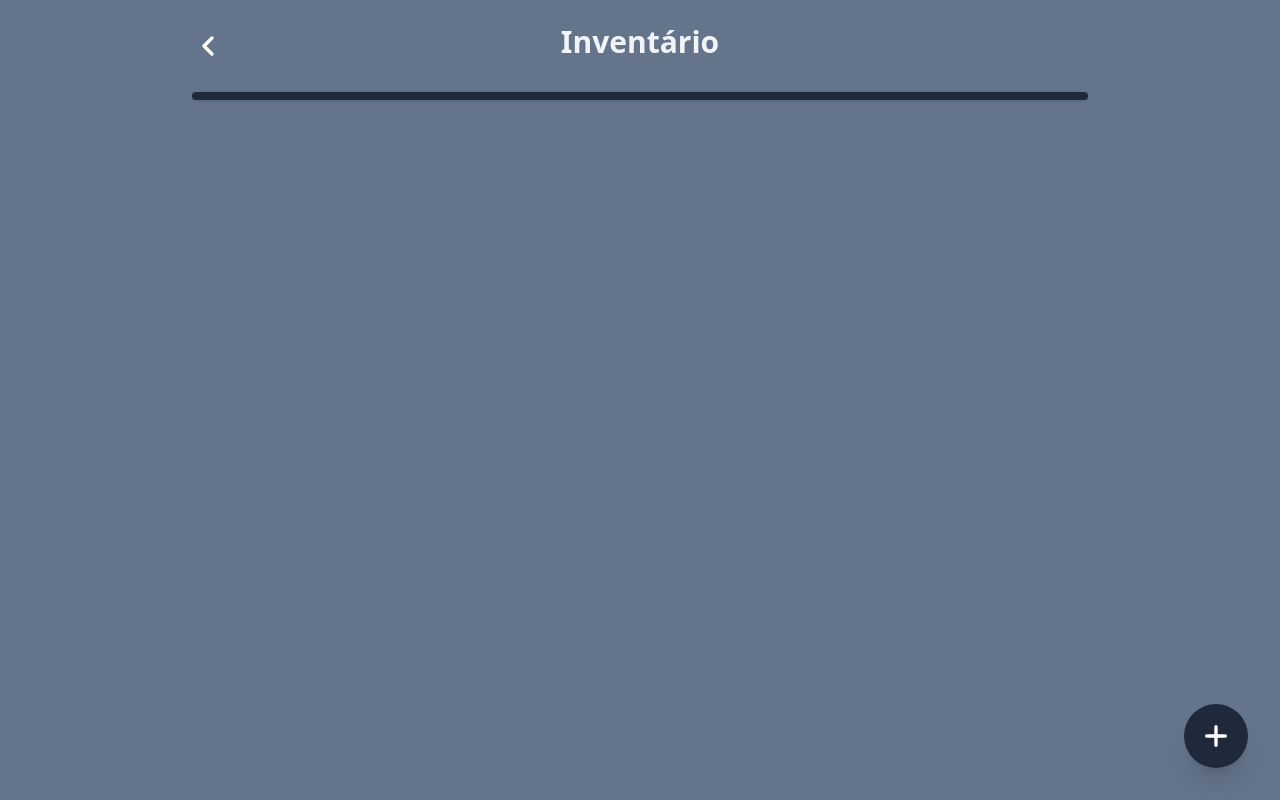
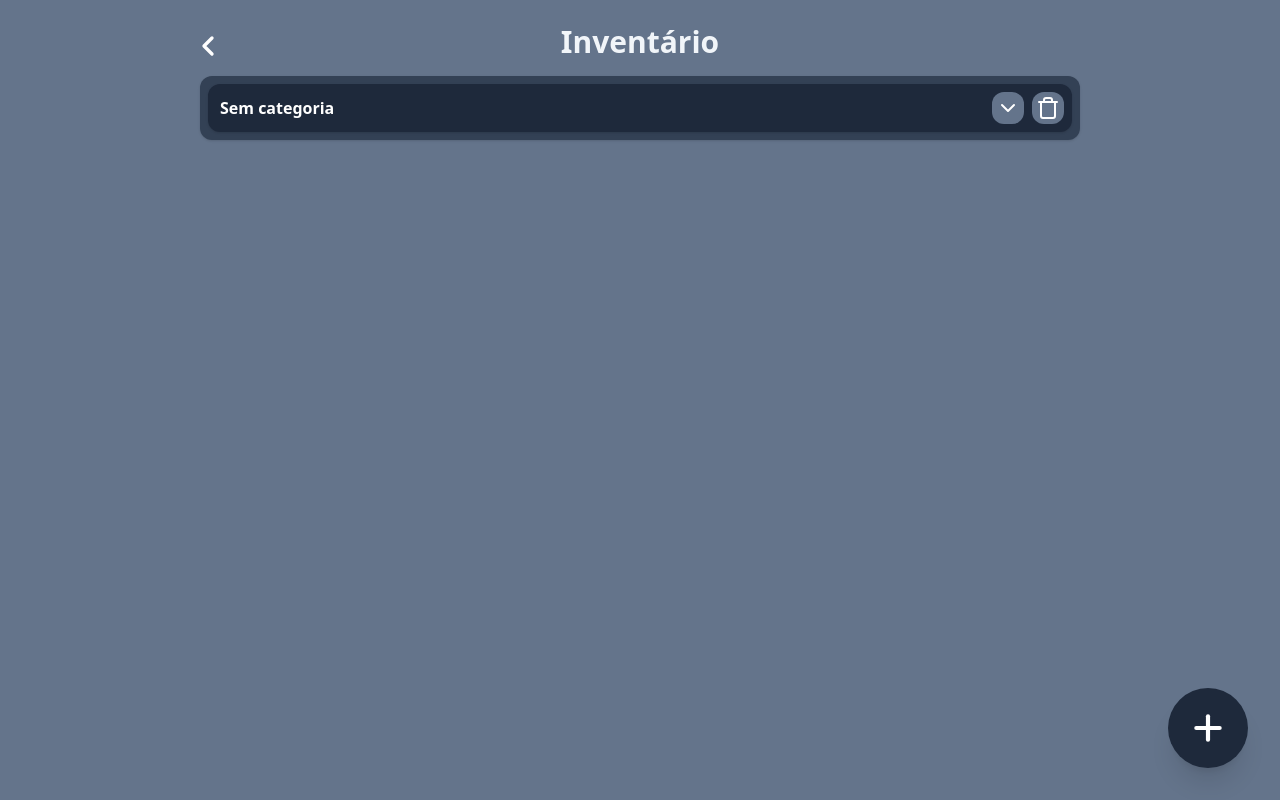
Before and after one commit to Jardollyno/dark-line-system, a React (Vite) app: page /inventory in a window 1280 px wide. Built offline with nearby package versions, Linux system fonts and the light colour scheme.

Commit message:
Separa por categoria

```diff
--- /dev/null
+++ b/src/components/AddCategory.jsx
@@ -0,0 +1,45 @@
+/* eslint-disable react/prop-types */
+import { useState } from "react";
+import Input from "./Input.jsx";
+import Button from "./Button.jsx";
+import Title from "./Title.jsx";
+
+function AddCategory({ onAddCategorySubmit, onClose }) {
+  const [name, setName] = useState("");
+
+  return (
+    <div className="fixed inset-0 flex items-center justify-center bg-black/50 z-50">
+      <div className="bg-slate-400 w-full max-w-md rounded-xl shadow-2xl p-6 m-4 relative">
+        <Title>Adicionar Categoria</Title>
+        <div className="flex flex-row items-center gap-2">
+          <p className="w-64 text-xl text-slate-100 font-semibold text-left">
+            Nome:
+          </p>
+          <Input
+            type="text"
+            placeholder="Nome da categoria..."
+            value={name}
+            onChange={(event) => setName(event.target.value)}
+          ></Input>
+        </div>
+        <div className="flex justify-center gap-4 mt-2">
+          <Button
+            onClick={() => {
+              // verificar campos vazios
+              if (!name.trim()) {
+                alert("Por favor, preencha todos os campos.");
+                return;
+              }
+              onAddCategorySubmit(name);
+              setName("");
+            }}
+          >
+            Adicionar Item
+          </Button>
+          <Button onClick={onClose}>Cancelar</Button>
+        </div>
+      </div>
+    </div>
+  );
+}
+export default AddCategory;
--- /dev/null
+++ b/src/components/Categories.jsx
@@ -0,0 +1,133 @@
+import { ChevronDownIcon, TrashIcon } from "lucide-react";
+import { useState } from "react";
+
+import ItemPage from "../pages/ItemPage";
+
+const DEFAULT_CATEGORY = {
+  id: "uncategorized",
+  name: "Sem categoria",
+  system: true,
+};
+
+/* eslint-disable react/prop-types */
+function Categories({ items, setItems, categories, onDeleteCategoryClick }) {
+  const [openCategories, setOpenCategories] = useState({});
+  const [showItemDetails, setShowItemDetails] = useState(false);
+  const [selectedItem, setSelectedItem] = useState(null);
+  const safeCategories = ensureDefaultCategory(categories);
+
+  function filterByCategory(category, items, categories) {
+    if (category.system) {
+      return items.filter(
+        (item) => !categories.some((cat) => cat.name === item.category),
+      );
+    }
+
+    return items.filter((item) => item.category === category.name);
+  }
+
+  function ensureDefaultCategory(categories) {
+    const exists = categories.some((cat) => cat.id === "uncategorized");
+
+    if (exists) return categories;
+
+    return [DEFAULT_CATEGORY, ...categories];
+  }
+
+  function toggleCategory(categoryId) {
+    setOpenCategories((prev) => ({
+      ...prev,
+      [categoryId]: !prev[categoryId],
+    }));
+  }
+
+  function onSeeDetailsClick(item) {
+    setSelectedItem(item);
+    setShowItemDetails(true);
+  }
+
+  function onUpdateItem(updatedItem) {
+    setItems((prev) =>
+      prev.map((item) => (item.id === updatedItem.id ? updatedItem : item)),
+    );
+  }
+
+  function onDeleteItemClick(id) {
+    setItems((prev) => prev.filter((item) => item.id !== id));
+  }
+
+  return (
+    <div>
+      <ul>
+        {safeCategories.map((category) => (
+          <li
+            key={category.id}
+            className="m-2 bg-slate-700 text-white p-2 rounded-xl shadow"
+          >
+            <div className="bg-slate-800 text-white p-2 rounded-xl shadow">
+              <div className="p-1 flex items-center gap-2 font-semibold">
+                <span>{category.name}</span>
+                <button
+                  onClick={() => toggleCategory(category.id)}
+                  className="absolute right-[4rem] pl-1 w-8 h-8 rounded-xl bg-slate-500
+              text-white  hover:bg-indigo-700 transition"
+                >
+                  <ChevronDownIcon />
+                </button>
+                <button
+                  onClick={() => onDeleteCategoryClick(category.id)}
+                  className="absolute right-[1.5rem] pl-1 w-8 h-8 rounded-xl bg-slate-500
+              text-white hover:bg-red-500 transition"
+                >
+                  <TrashIcon />
+                </button>
+              </div>
+            </div>
+            <div>
+              <ul>
+                {openCategories[category.id] &&
+                  filterByCategory(category, items, safeCategories).map(
+                    (item) => (
+                      <li
+                        key={item.id}
+                        className="m-2 bg-slate-700 text-white p-2 rounded-xl shadow"
+                      >
+                        <div className="p-1 flex items-center gap-2 font-semibold">
+                          <span onClick={() => onSeeDetailsClick(item)}>
+                            {item.name}
+                          </span>
+                          <span className="text-slate-300">-</span>
+                          <span className="text-slate-300 text-sm">
+                            {item.quantity} unidades
+                          </span>
+
+                          <button
+                            onClick={() => onDeleteItemClick(item.id)}
+                            className="absolute right-5 pl-1 w-8 h-8 rounded-xl bg-slate-500  text-white hover:bg-red-500 transition"
+                          >
+                            <TrashIcon />
+                          </button>
+                        </div>
+                      </li>
+                    ),
+                  )}
+              </ul>
+            </div>
+          </li>
+        ))}
+      </ul>
+      <div>
+        {showItemDetails && (
+          <ItemPage
+            item={selectedItem}
+            categorys={categories}
+            onClose={() => setShowItemDetails(false)}
+            onSave={onUpdateItem}
+          />
+        )}
+      </div>
+    </div>
+  );
+}
+
+export default Categories;
--- a/src/pages/Inventory.jsx
+++ b/src/pages/Inventory.jsx
@@ -3,10 +3,10 @@ import { useNavigate } from "react-router-dom";
 import { useState, useEffect } from "react";
 import { v4 } from "uuid";
 
+import AddCategory from "../components/AddCategory";
 import AddItems from "../components/AddItems";
-import Items from "../components/Items";
 import Title from "../components/Title";
-import ItemPage from "./ItemPage";
+import Categories from "../components/Categories";
 
 function Inventory() {
   function onAddItemSubmit(name, category, quantity, minimum) {
@@ -20,34 +20,35 @@ function Inventory() {
     setItems([...items, newItem]);
   }
 
-  function onSeeDetailsClick(item) {
-    const selectedItem = item;
-    setSelectedItem(selectedItem);
-    setShowItemDetails(true);
+  function onAddCategorySubmit(name) {
+    const newCategory = {
+      id: v4(),
+      name: name,
+    };
+    setCategories([...categories, newCategory]);
   }
 
-  function onUpdateItem(updatedItem) {
-    setItems(
-      items.map((item) => (item.id === updatedItem.id ? updatedItem : item)),
-    );
+  function onDeleteCategoryClick(id) {
+    const newCategories = categories.filter((category) => category.id !== id);
+    setCategories(newCategories);
   }
-
-  function onDeleteItemClick(id) {
-    const newItems = items.filter((item) => item.id !== id);
-    setItems(newItems);
-  }
-
-  const [selectedItem, setSelectedItem] = useState(null);
 
   const [items, setItems] = useState(() => {
     const storedItems = localStorage.getItem("items");
     return storedItems ? JSON.parse(storedItems) : [];
   });
+  const [showAddItems, setShowAddItems] = useState(false);
+  const [showAddCategory, setShowAddCategory] = useState(false);
+  const [showAddButtons, setShowAddButtons] = useState(false);
+  const [categories, setCategories] = useState(() => {
+    const storedCategories = localStorage.getItem("categories");
+    return storedCategories ? JSON.parse(storedCategories) : [];
+  });
+  const navigate = useNavigate();
 
-  const [showItemDetails, setShowItemDetails] = useState(false);
-  const [showAddItems, setShowAddItems] = useState(false);
-
-  const navigate = useNavigate();
+  useEffect(() => {
+    localStorage.setItem("categories", JSON.stringify(categories));
+  }, [categories]);
 
   useEffect(() => {
     localStorage.setItem("items", JSON.stringify(items));
@@ -62,38 +63,63 @@ function Inventory() {
           </button>
           <Title>Inventário</Title>
         </div>
-        <div className="mt-6 bg-slate-800 text-white p-1 rounded-xl shadow">
-          <Items
+        <div>
+          <Categories
             items={items}
-            onSeeDetailsClick={onSeeDetailsClick}
-            onDeleteItemClick={onDeleteItemClick}
-          ></Items>
+            setItems={setItems}
+            categories={categories}
+            onDeleteCategoryClick={onDeleteCategoryClick}
+          ></Categories>
         </div>
         <div>
           <button
             onClick={() => {
-              setShowAddItems(true);
+              setShowAddButtons(!showAddButtons);
             }}
-            className="fixed bottom-8 right-8 h-16 w-16 flex items-center justify-center rounded-full
+            className="fixed bottom-8 right-8 h-20 w-20 flex items-center justify-center rounded-full
           bg-slate-800 text-white shadow-xl hover:bg-indigo-700 transition"
           >
-            <Plus className="w-8 h-8 text-white" strokeWidth={2.5} />
+            <Plus className="w-10 h-10 text-white" strokeWidth={2.5} />
           </button>
+          <div>
+            {showAddButtons && (
+              <div className="fixed bottom-[7.5rem] right-[2.5rem] flex flex-col gap-2">
+                <button
+                  onClick={() => {
+                    setShowAddItems(true);
+                    setShowAddButtons(false);
+                  }}
+                  className="h-16 w-16 flex items-center justify-center rounded-full bg-slate-800 text-white shadow-xl hover:bg-indigo-700 transition"
+                >
+                  <span className="text-xs">Item</span>
+                </button>
+                <button
+                  onClick={() => {
+                    setShowAddCategory(true);
+                    setShowAddButtons(false);
+                  }}
+                  className="h-16 w-16 flex items-center justify-center rounded-full bg-slate-800 text-white shadow-xl hover:bg-indigo-700 transition"
+                >
+                  <span className="text-xs">Categoria</span>
+                </button>
+              </div>
+            )}
+          </div>
         </div>
         <div>
           {showAddItems && (
             <AddItems
+              categories={categories}
               onAddItemSubmit={onAddItemSubmit}
               onClose={() => setShowAddItems(false)}
             />
           )}
         </div>
         <div>
-          {showItemDetails && (
-            <ItemPage
-              item={selectedItem}
-              onClose={() => setShowItemDetails(false)}
-              onSave={onUpdateItem}
+          {showAddCategory && (
+            <AddCategory
+              onAddCategorySubmit={onAddCategorySubmit}
+              onClose={() => setShowAddCategory(false)}
             />
           )}
         </div>
```
Also changed, not shown: src/components/AddItems.jsx (+7 -5 lines), src/pages/ItemPage.jsx (+23 -12 lines).
